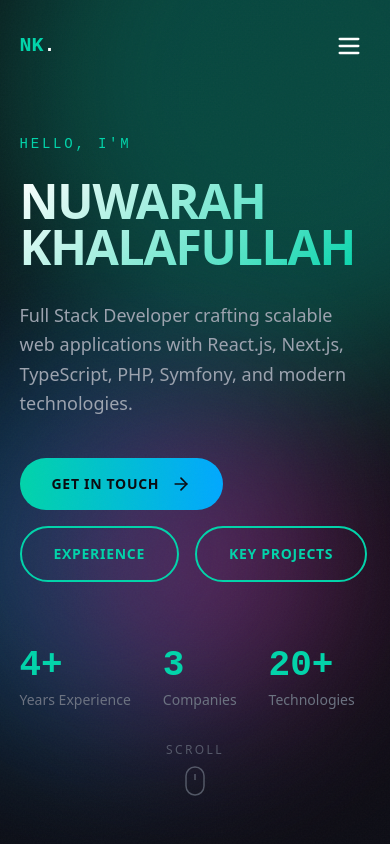
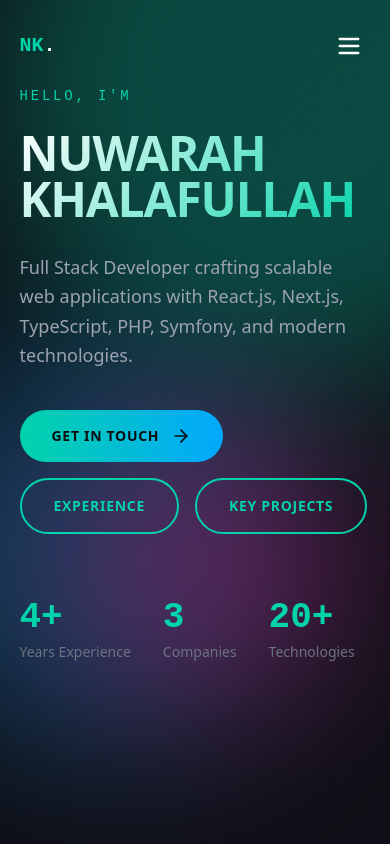
Before and after one commit to nowarah/portfolio, a Next.js app: page / in a window 390 px wide. Shown: the top 844 px of the page. Built offline with nearby package versions, Linux system fonts and the light colour scheme.

Commit message:
Fix scroll indicator overlapping stats on mobile

```diff
--- a/components/sections/HeroSection.tsx
+++ b/components/sections/HeroSection.tsx
@@ -5,7 +5,7 @@ import { ArrowRight } from 'lucide-react'
 export function HeroSection() {
   return (
     <section id="home" className="min-h-screen flex items-center px-[5%] relative">
-      <div className="max-w-6xl w-full">
+      <div className="max-w-6xl w-full pb-24 md:pb-0">
         {/* Intro */}
         <p
           className="font-mono text-sm tracking-[0.2em] text-accent mb-6 animate-slideUp opacity-0"
@@ -68,8 +68,9 @@ export function HeroSection() {
 
       {/* Scroll Indicator */}
       <div className="
+        hidden md:flex
         absolute bottom-12 left-1/2 -translate-x-1/2
-        flex flex-col items-center gap-2 text-gray-500
+        flex-col items-center gap-2 text-gray-500
         animate-pulse-slow
       ">
         <span className="text-xs tracking-[0.2em]">SCROLL</span>
```
